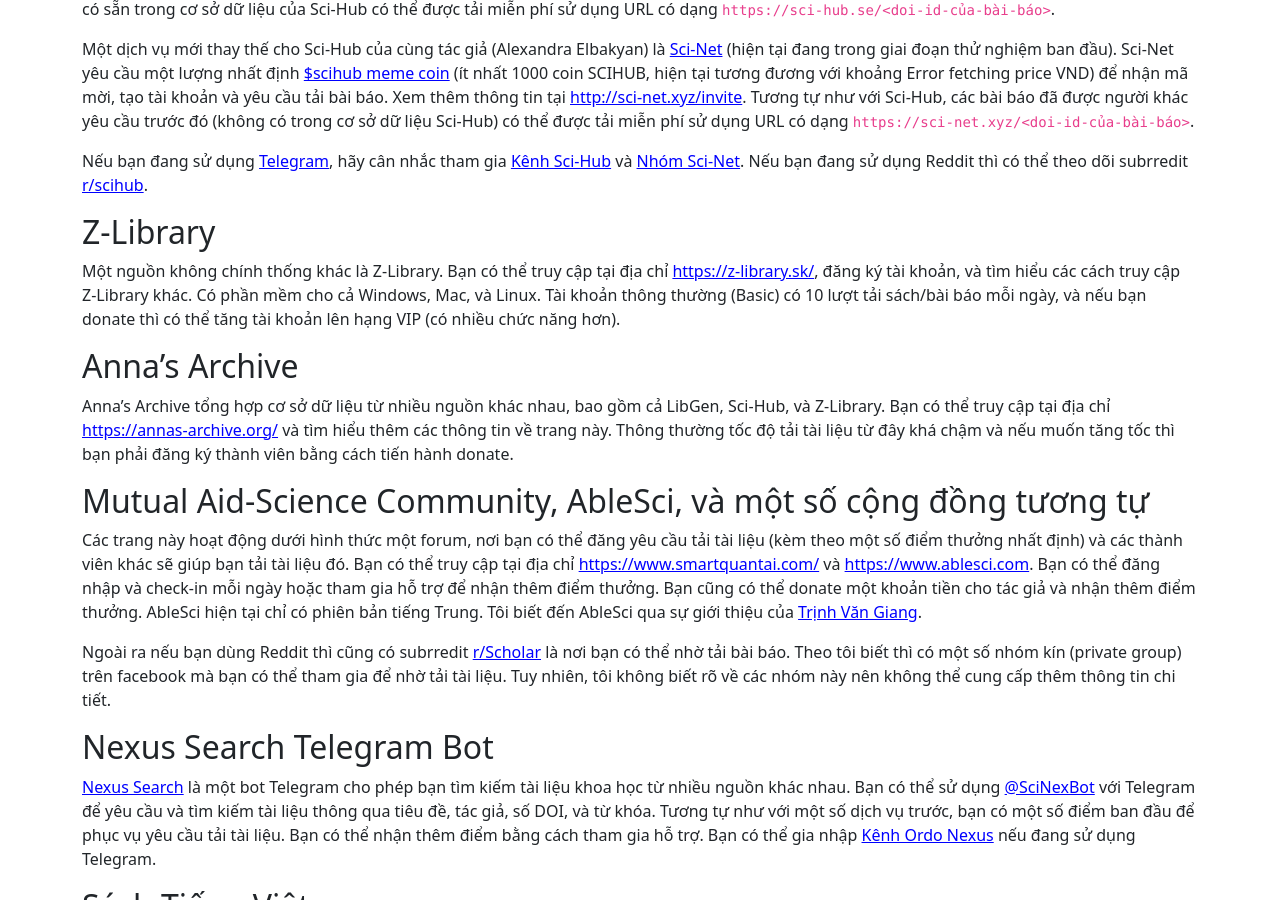
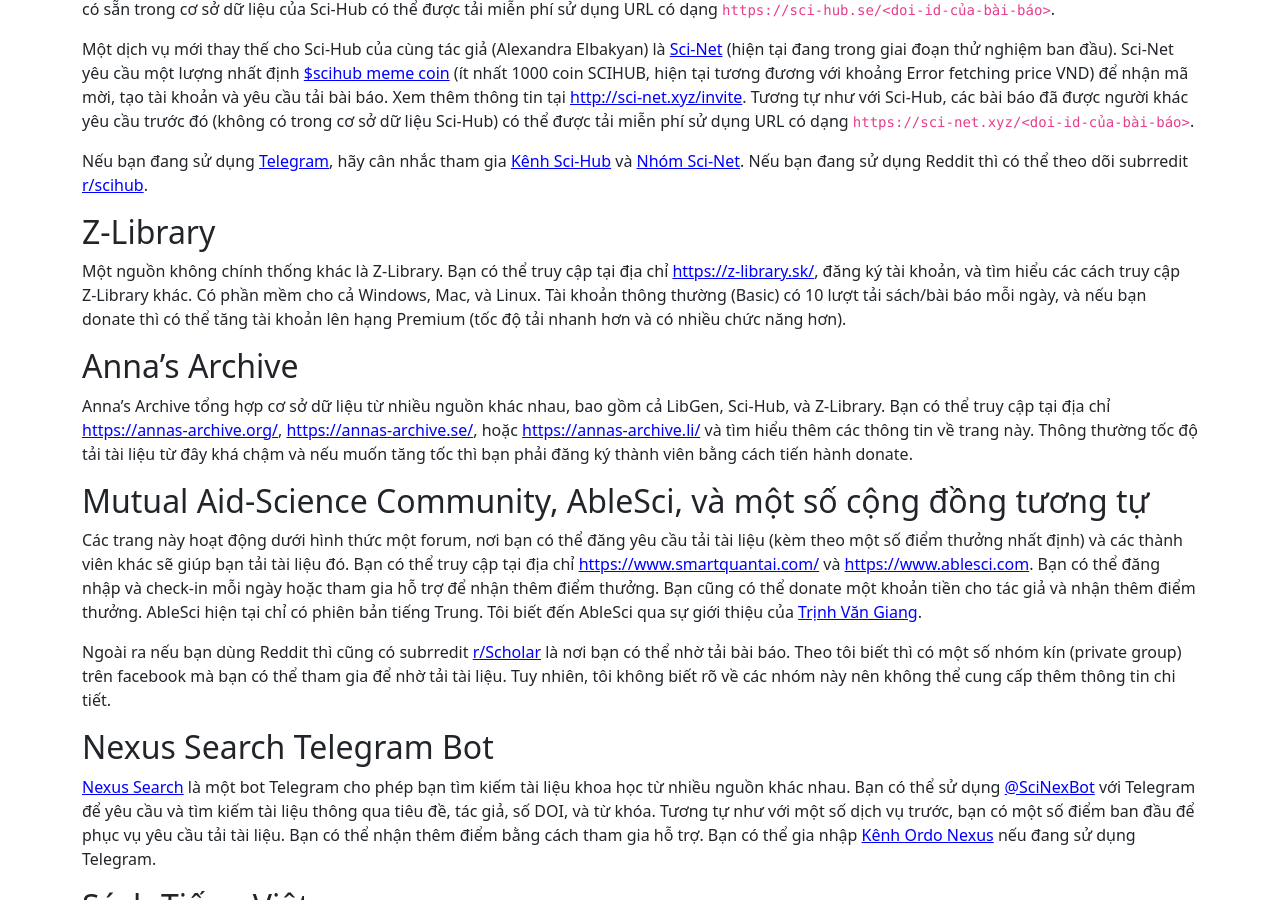
Before and after one commit to hoanganhduc/hoanganhduc.github.io, a Jekyll site: the page built from _posts/2025-05-05-một-số-phương-pháp-tải-bài-báo-khoa-học.md, in a window 1280 px wide and 900 px high, scrolled down 3124 px. Built offline with Jekyll 4.4.1, drawn with Linux system fonts in a browser that asks for light colours; nearby versions of some CDN libraries; comment, search, counter and statistics services are not loaded; a style sheet for code colours, icons or effects is not loaded.

Commit message:
Updated @ 2025-05-09  07:16:06 ICT

```diff
--- a/_posts/2025-05-05-một-số-phương-pháp-tải-bài-báo-khoa-học.md
+++ b/_posts/2025-05-05-một-số-phương-pháp-tải-bài-báo-khoa-học.md
@@ -83,11 +83,11 @@ Nếu bạn đang sử dụng [Telegram](https://telegram.org), hãy cân nhắc
 
 ## Z-Library
 
-Một nguồn không chính thống khác là Z-Library. Bạn có thể truy cập tại địa chỉ [https://z-library.sk/](https://z-library.sk/), đăng ký tài khoản, và tìm hiểu các cách truy cập Z-Library khác. Có phần mềm cho cả Windows, Mac, và Linux. Tài khoản thông thường (Basic) có 10 lượt tải sách/bài báo mỗi ngày, và nếu bạn donate thì có thể tăng tài khoản lên hạng VIP (có nhiều chức năng hơn).
+Một nguồn không chính thống khác là Z-Library. Bạn có thể truy cập tại địa chỉ [https://z-library.sk/](https://z-library.sk/), đăng ký tài khoản, và tìm hiểu các cách truy cập Z-Library khác. Có phần mềm cho cả Windows, Mac, và Linux. Tài khoản thông thường (Basic) có 10 lượt tải sách/bài báo mỗi ngày, và nếu bạn donate thì có thể tăng tài khoản lên hạng Premium (tốc độ tải nhanh hơn và có nhiều chức năng hơn).
 
 ## Anna's Archive
 
-Anna's Archive tổng hợp cơ sở dữ liệu từ nhiều nguồn khác nhau, bao gồm cả LibGen, Sci-Hub, và Z-Library. Bạn có thể truy cập tại địa chỉ [https://annas-archive.org/](https://annas-archive.org/) và tìm hiểu thêm các thông tin về trang này. Thông thường tốc độ tải tài liệu từ đây khá chậm và nếu muốn tăng tốc thì bạn phải đăng ký thành viên bằng cách tiến hành donate.
+Anna's Archive tổng hợp cơ sở dữ liệu từ nhiều nguồn khác nhau, bao gồm cả LibGen, Sci-Hub, và Z-Library. Bạn có thể truy cập tại địa chỉ [https://annas-archive.org/](https://annas-archive.org/), [https://annas-archive.se/](https://annas-archive.se/), hoặc [https://annas-archive.li/](https://annas-archive.li/) và tìm hiểu thêm các thông tin về trang này. Thông thường tốc độ tải tài liệu từ đây khá chậm và nếu muốn tăng tốc thì bạn phải đăng ký thành viên bằng cách tiến hành donate.
 
 ## Mutual Aid-Science Community, AbleSci, và một số cộng đồng tương tự
 
```
Also changed, not shown: 1 other file.
